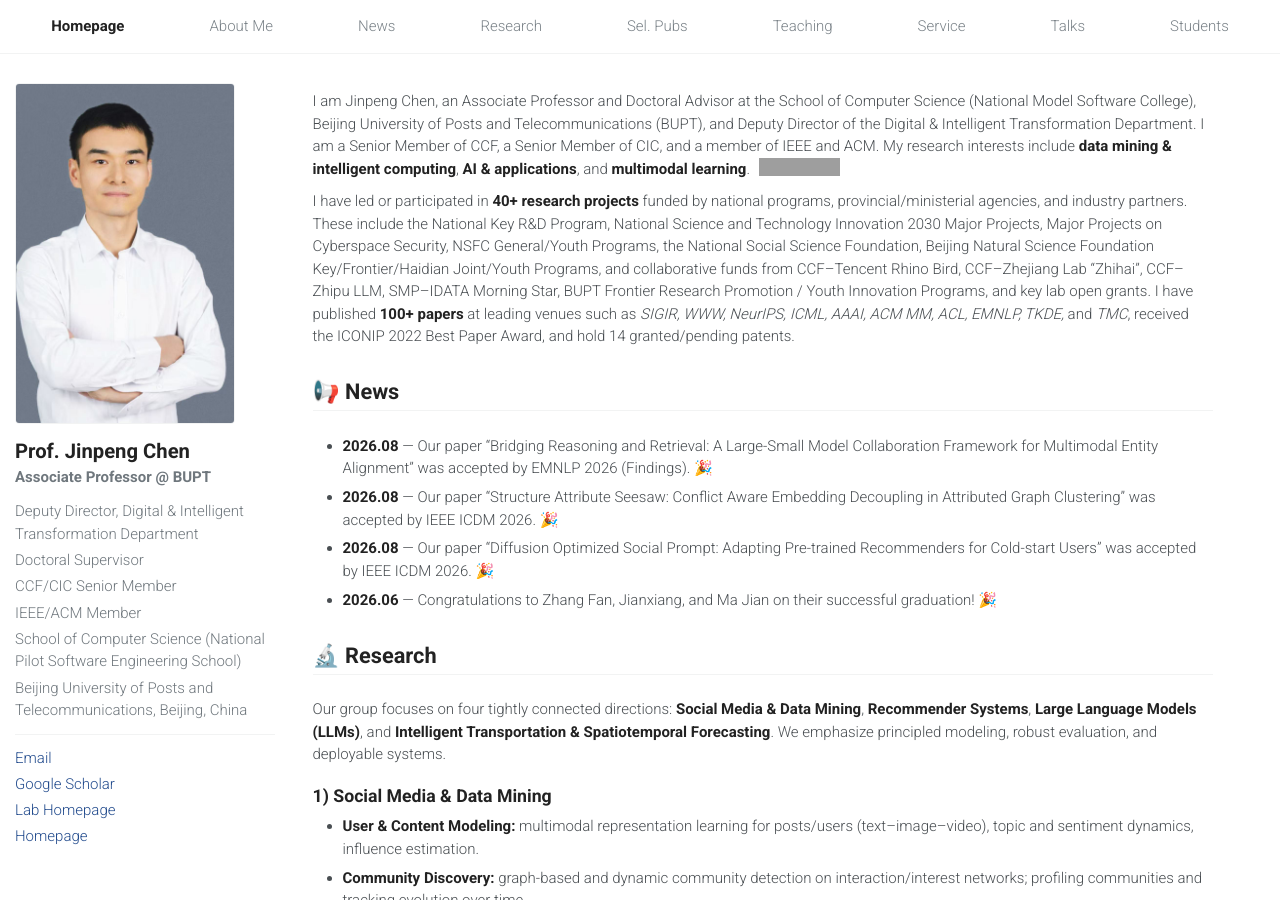
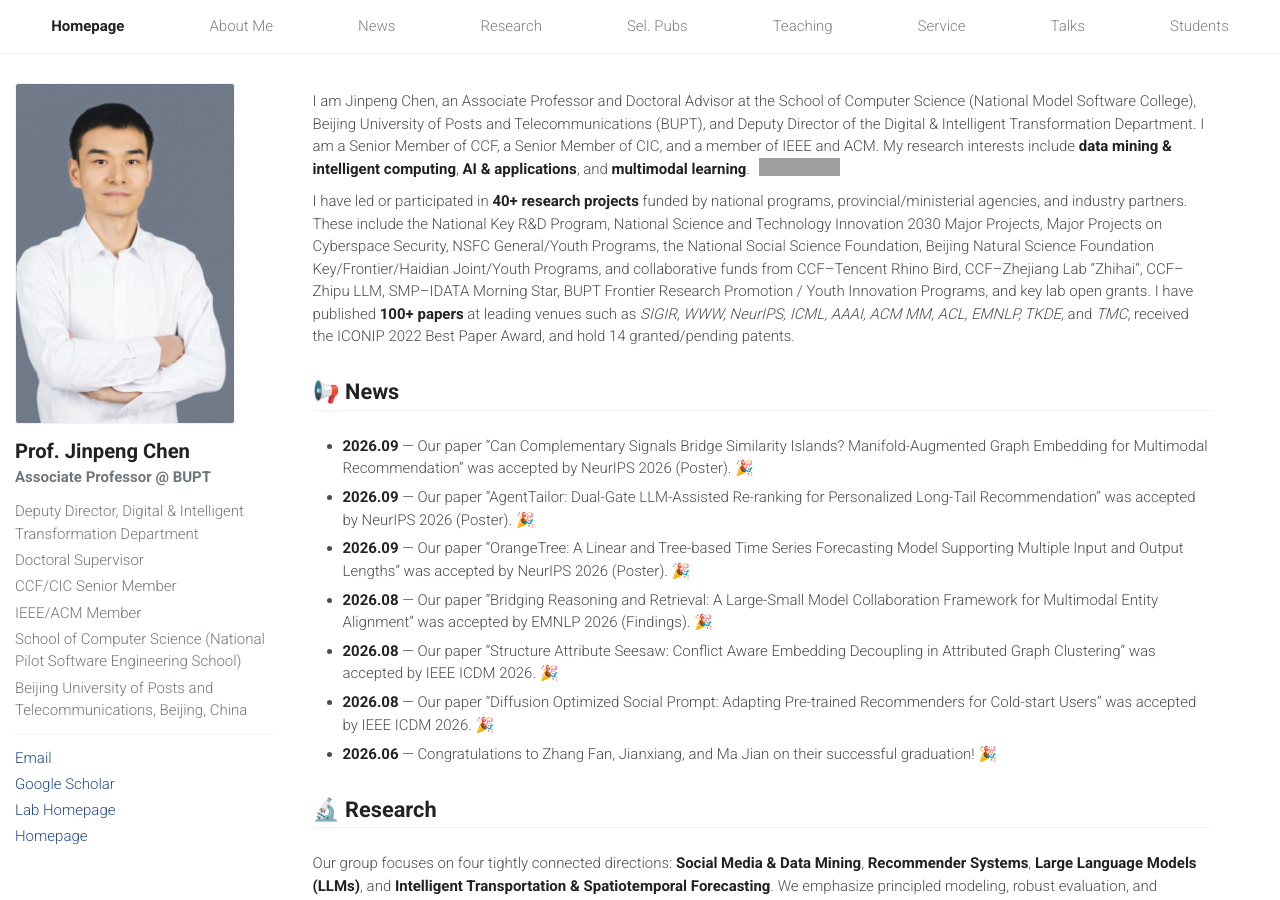
Before and after one commit to acdc-lab/jpchen, a Jekyll site: the page built from index.markdown, in a window 1280 px wide and 900 px high. Built offline with Jekyll 4.4.1, drawn with Linux system fonts in a browser that asks for light colours; grey boxes are pictures that could not be loaded.

Commit message:
Add NeurIPS 2026 news to homepage
index.markdown has its own News section separate from news.markdown;
the three NeurIPS 2026 (Poster) papers were only added to the latter.

Co-Authored-By: Claude Code <noreply@anthropic.com>

```diff
--- a/index.markdown
+++ b/index.markdown
@@ -24,6 +24,9 @@ received the ICONIP 2022 Best Paper Award, and hold 14 granted/pending patents.
 # 📢 News
 <p><span class="anchor" id="news"></span></p>
 
+- **2026.09** — Our paper "Can Complementary Signals Bridge Similarity Islands? Manifold-Augmented Graph Embedding for Multimodal Recommendation" was accepted by NeurIPS 2026 (Poster). 🎉
+- **2026.09** — Our paper "AgentTailor: Dual-Gate LLM-Assisted Re-ranking for Personalized Long-Tail Recommendation" was accepted by NeurIPS 2026 (Poster). 🎉
+- **2026.09** — Our paper "OrangeTree: A Linear and Tree-based Time Series Forecasting Model Supporting Multiple Input and Output Lengths" was accepted by NeurIPS 2026 (Poster). 🎉
 - **2026.08** — Our paper "Bridging Reasoning and Retrieval: A Large-Small Model Collaboration Framework for Multimodal Entity Alignment" was accepted by EMNLP 2026 (Findings). 🎉
 - **2026.08** — Our paper "Structure Attribute Seesaw: Conflict Aware Embedding Decoupling in Attributed Graph Clustering" was accepted by IEEE ICDM 2026. 🎉
 - **2026.08** — Our paper "Diffusion Optimized Social Prompt: Adapting Pre-trained Recommenders for Cold-start Users" was accepted by IEEE ICDM 2026. 🎉
```
